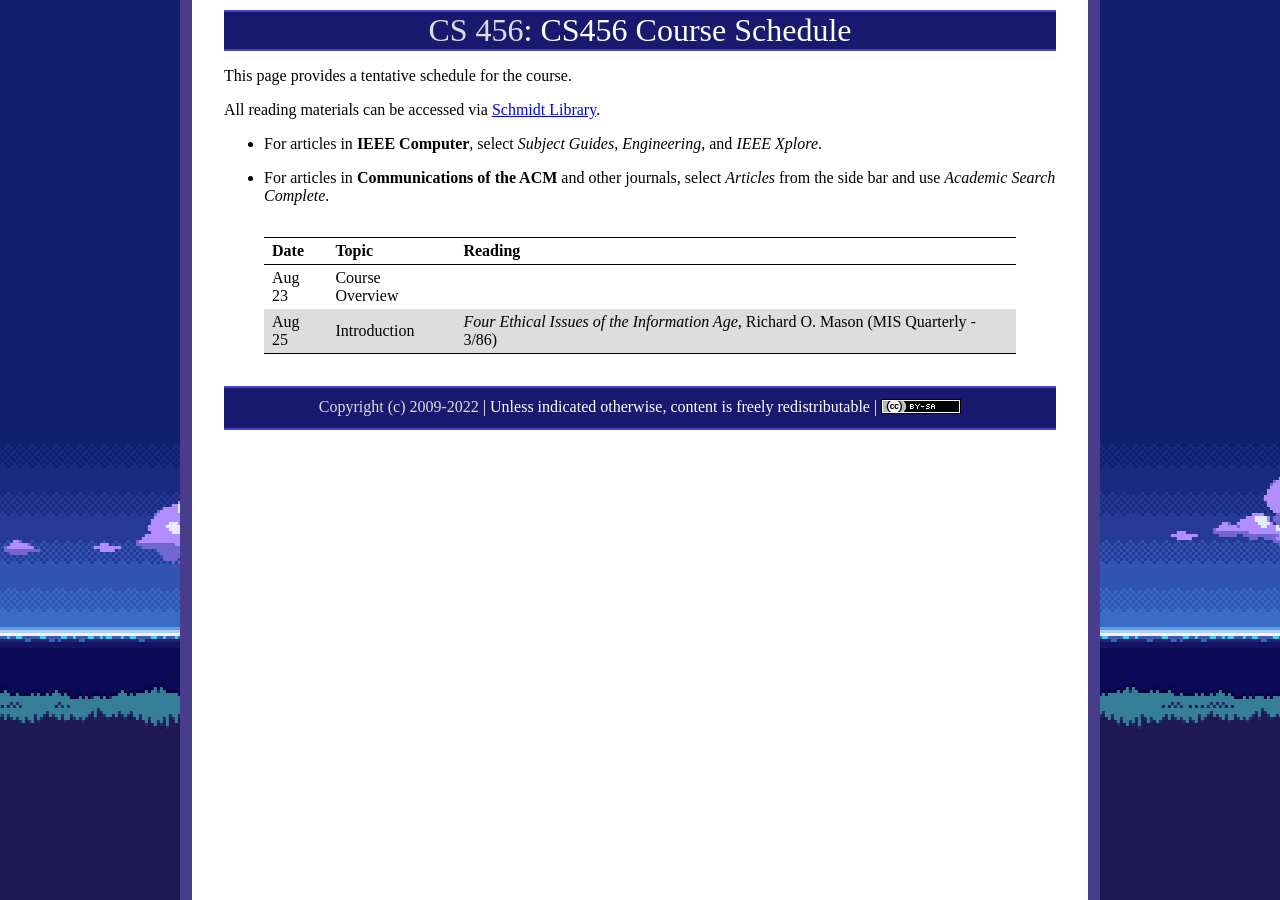
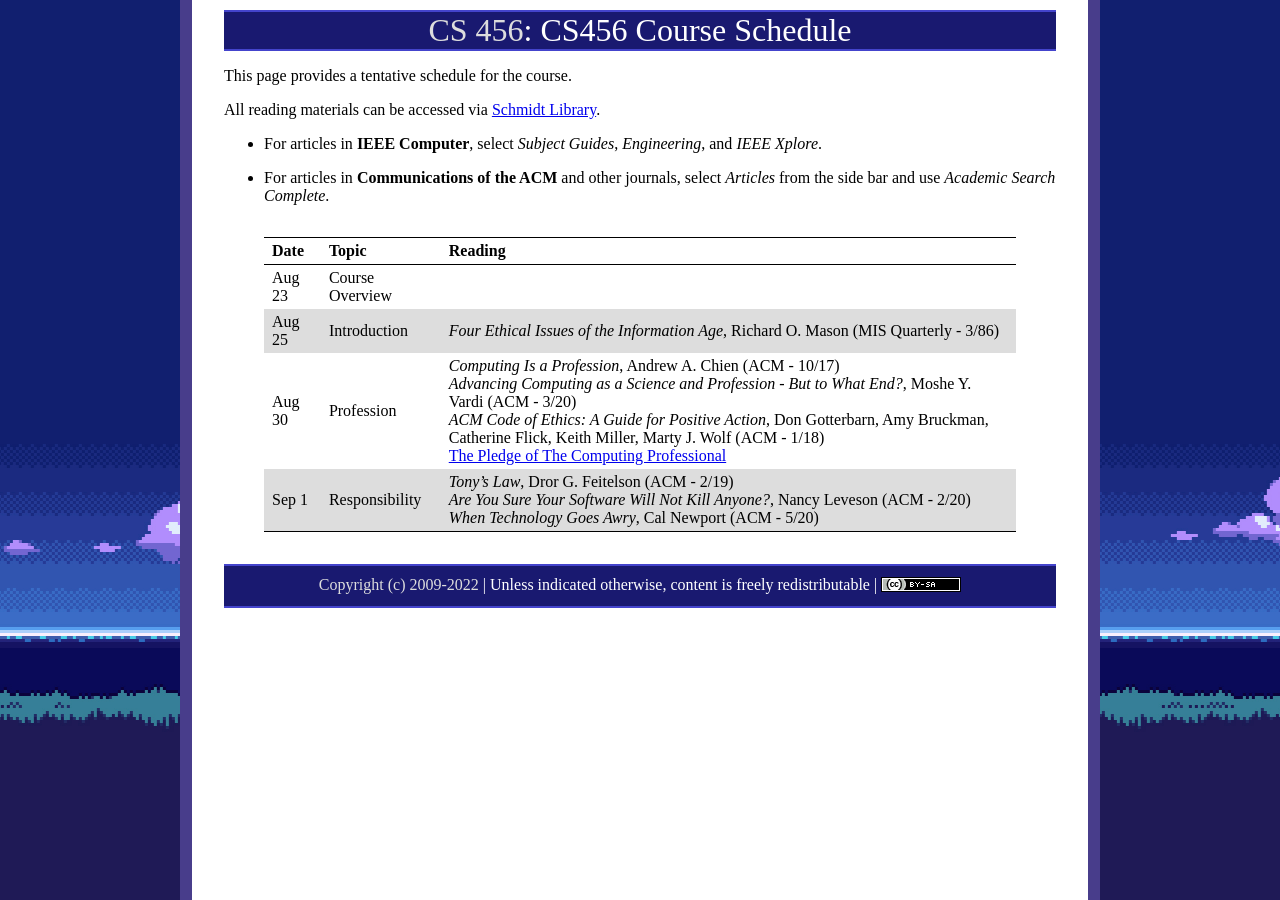
Before and after one commit to ycpcs/cs456-fall2022, a Jekyll site: the page built from schedule/index.md, in a window 1280 px wide. Built offline with Jekyll 4.4.1, drawn with Linux system fonts in a browser that asks for light colours.

Commit message:
update index
update index

```diff
--- a/schedule/index.md
+++ b/schedule/index.md
@@ -16,6 +16,8 @@ All reading materials can be accessed via [Schmidt Library](http://library.ycp.e
 > ------- | ------------------  | -------------------------------------------------------------------------------------- |
 > Aug 23  | Course Overview        |   |
 > Aug 25  | Introduction        | *Four Ethical Issues of the Information Age*, Richard O. Mason (MIS Quarterly - 3/86)  |
+> Aug 30  | Profession          | *Computing Is a Profession*, Andrew A. Chien (ACM - 10/17) <br /> *Advancing Computing as a Science and Profession - But to What End?*, Moshe Y. Vardi (ACM - 3/20) <br /> *ACM Code of Ethics: A Guide for Positive Action*, Don Gotterbarn, Amy Bruckman, Catherine Flick, Keith Miller, Marty J. Wolf (ACM - 1/18) <br /> [The Pledge of The Computing Professional](http://pledge-of-the-computing-professional.org/home-page/the-oath) |
+> Sep  1  | Responsibility      | *Tony's Law*, Dror G. Feitelson (ACM - 2/19) <br /> *Are You Sure Your Software Will Not Kill Anyone?*, Nancy Leveson (ACM - 2/20) <br /> *When Technology Goes Awry*, Cal Newport (ACM - 5/20) |
 
 
 
```
